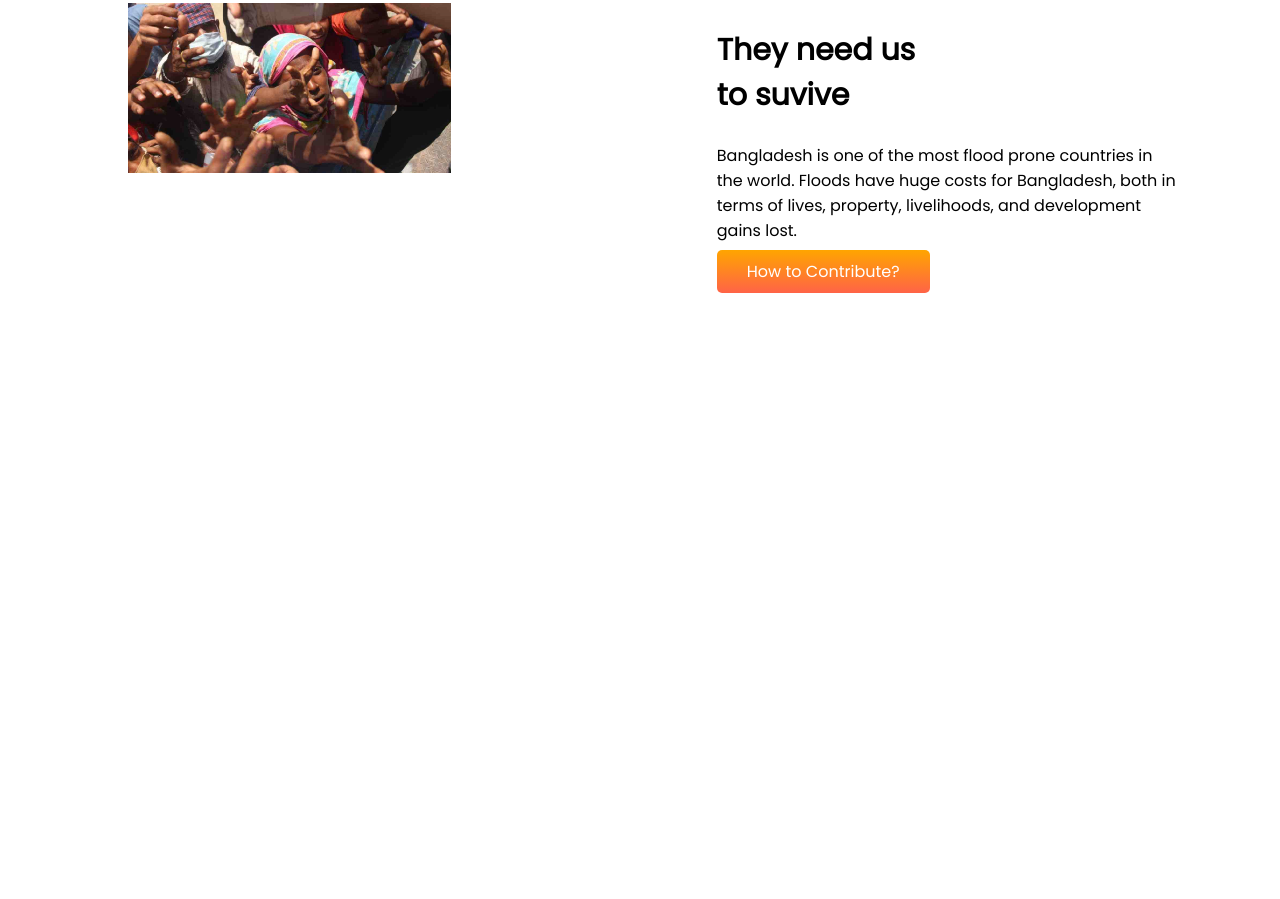
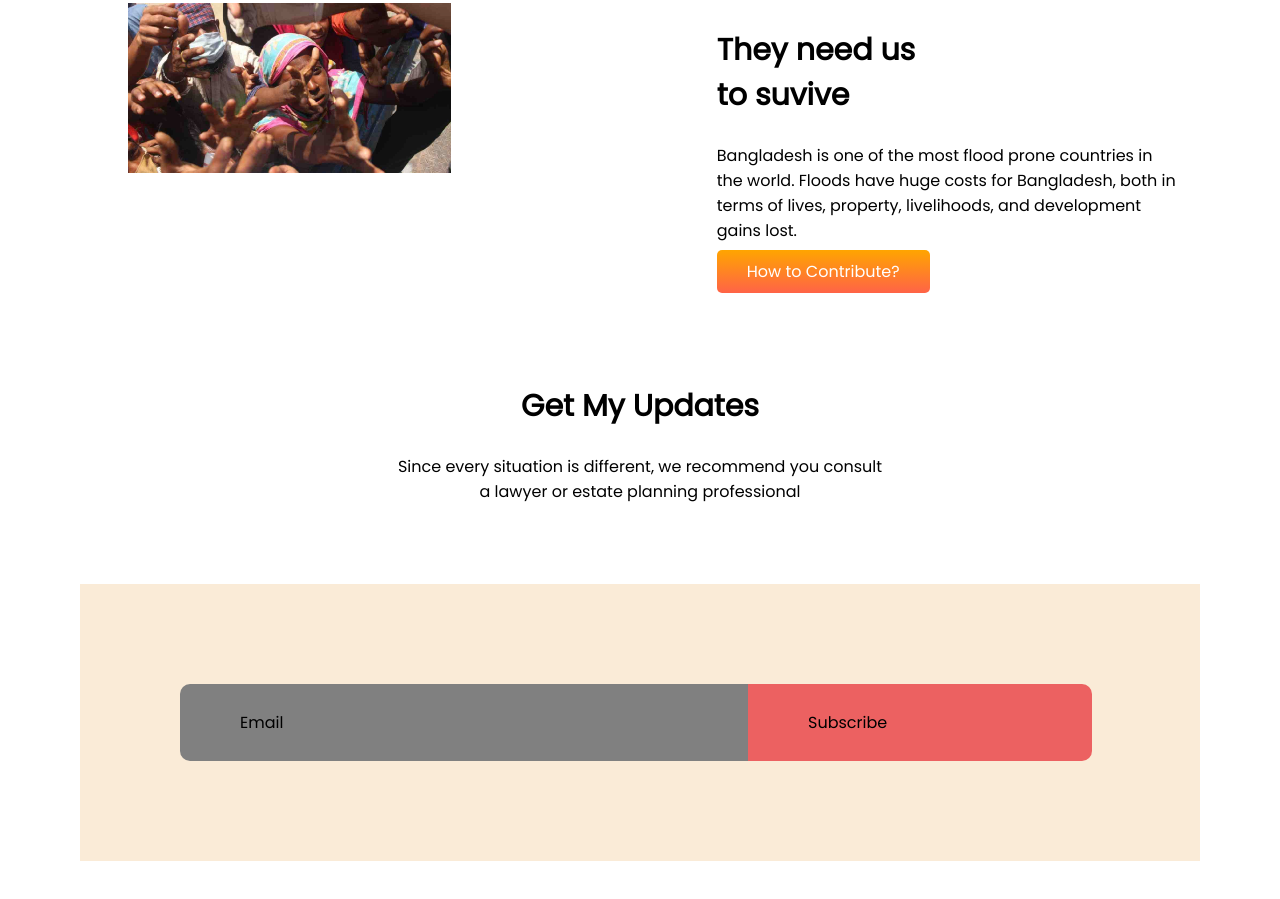
Before and after one commit to ismailshirazi/my-donation-wabsite, a plain HTML site: page index.html in a window 1280 px wide. Shown: the part 2497-3396 px from the top of the page. Before the commit the page ends 2831 px from the top, so only its background shows below. Drawn offline with Linux system fonts and the light colour scheme.

Commit message:
email id add

```diff
--- a/index.html
+++ b/index.html
@@ -105,8 +105,20 @@
         </div>
     </section>
     <section>
-        <div>
-            <h1></h1>
+        <div class="center-aline">
+            <h1>Get My Updates</h1>
+            <p>Since every situation is different, we recommend you consult <br> a lawyer or estate planning
+                professional</p>
+        </div>
+    </section>
+    <section class="container">
+        <div class="flex-container">
+            <div class="contact-email">
+                <p>Email</p>
+            </div>
+            <div class="subscribe">
+                <p>Subscribe</p>
+            </div>
         </div>
     </section>
 </body>
--- a/style.css
+++ b/style.css
@@ -132,3 +132,31 @@ h1 {
 .survey {
     padding-right: 8%;
 }
+
+.flex-container {
+    display: flex;
+    background-color: antiquewhite;
+    margin: 80px;
+}
+
+.contact-email {
+    background-color: gray;
+    width: 40%;
+    margin-left: 100px;
+    margin-top: 100px;
+    margin-bottom: 100px;
+    padding: 10px 60px;
+    border-top-left-radius: 10px;
+    border-bottom-left-radius: 10px;
+}
+
+.subscribe {
+    background-color: rgb(236, 97, 97);
+    width: 20%;
+    margin-right: 100px;
+    margin-top: 100px;
+    margin-bottom: 100px;
+    padding: 10px 60px;
+    border-top-right-radius: 10px;
+    border-bottom-right-radius: 10px;
+}
```
